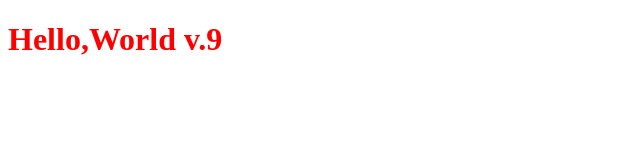
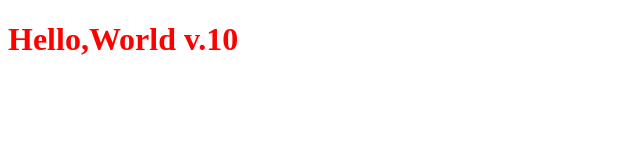
Before and after one commit to phumipatsrisu/learn-git, a plain HTML site: page index.html in a window 1280 px wide. Shown: the full height of the page, 0-640 px from the left. Drawn offline with Linux system fonts and the light colour scheme.

Commit message:
add gitignore

```diff
--- a/index.html
+++ b/index.html
@@ -9,7 +9,7 @@
 </head>
 
 <body>
-    <h1 class="title">Hello,World v.9</h1>
+    <h1 class="title">Hello,World v.10</h1>
 </body>
 
 </html>
```
Also changed, not shown: readme.txt (added), 1 other file.
